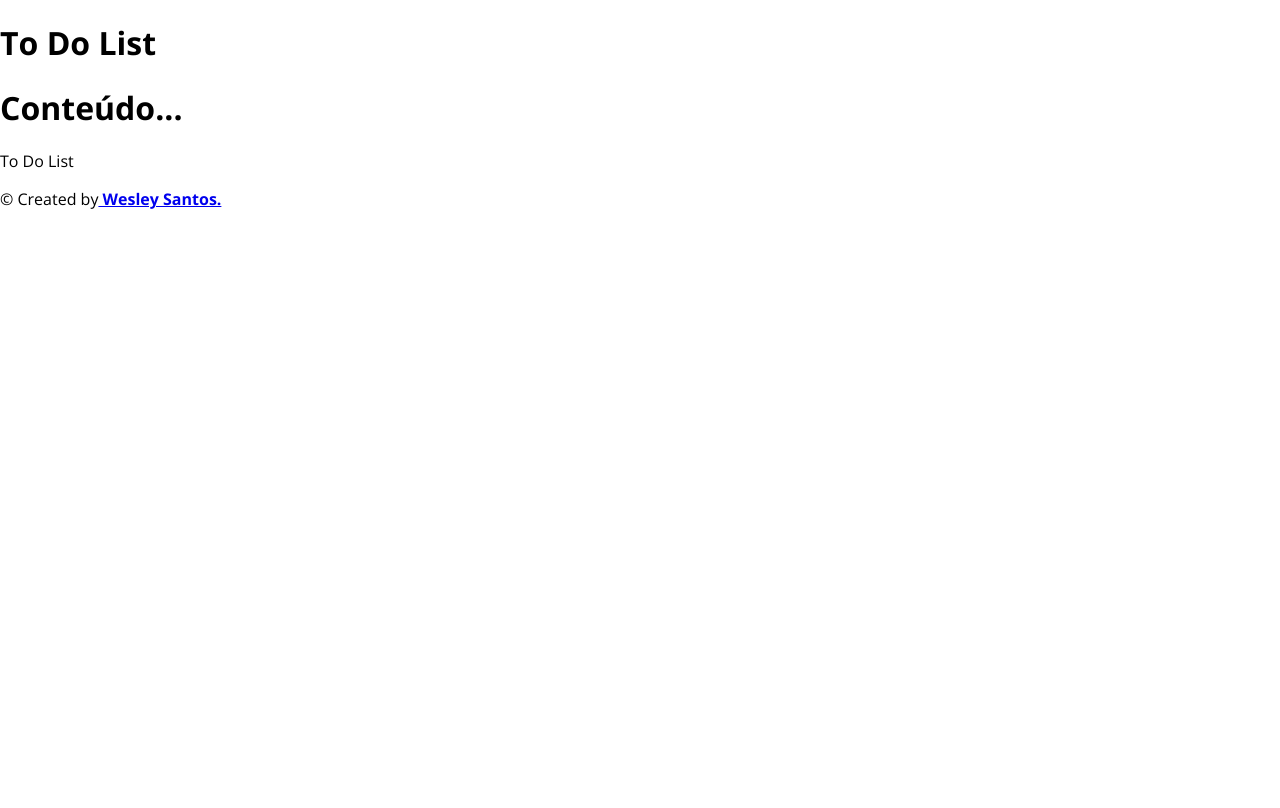
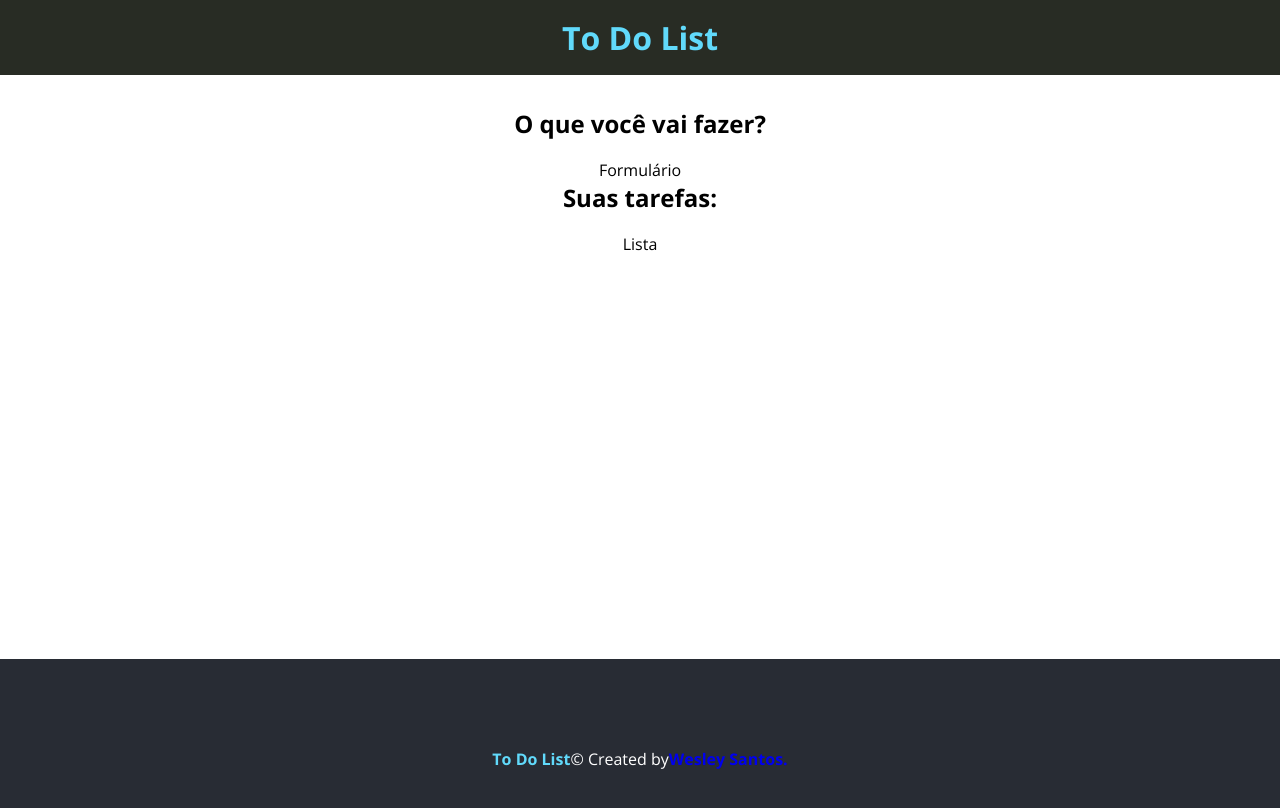
Before and after one commit to TitanCodeXD/To-do-List--Typescript, a React (Vite) app: page / in a window 1280 px wide. Shown: the top 808 px of the page. Built offline with nearby package versions, Linux system fonts and the light colour scheme.

Commit message:
Estilizações iniciais

```diff
--- a/src/App.css
+++ b/src/App.css
@@ -0,0 +1,9 @@
+.main {
+  min-height: 65vh;
+  text-align: center;
+  padding: 2em;
+}
+
+.main h2 {
+  margin-bottom: 0.8em;
+}
--- a/src/App.tsx
+++ b/src/App.tsx
@@ -10,7 +10,16 @@ function App() {
     <>
       <div>
         <Header />
-        <h1>Conteúdo...</h1>
+        <main className="main">
+          <div>
+            <h2>O que você vai fazer?</h2>
+            <p>Formulário</p>
+          </div>
+          <div>
+            <h2>Suas tarefas:</h2>
+            <p>Lista</p>
+          </div>
+        </main>
         <Footer />
       </div>
     </>
--- /dev/null
+++ b/src/components/Footer/Footer.css
@@ -0,0 +1,17 @@
+.footer {
+  height: 200px;
+  display: flex;
+  justify-content: center;
+  align-items: center;
+  background-color: #282c34;
+  color: #fff;
+}
+
+.footer span {
+  font-weight: bold;
+  color: #61dafb;
+}
+
+.footer a {
+  text-decoration: none;
+}
--- a/src/components/Footer/Footer.tsx
+++ b/src/components/Footer/Footer.tsx
@@ -1,6 +1,9 @@
+// CSS
+import "./Footer.css";
+
 const Footer = () => {
   return (
-    <footer>
+    <footer className="footer">
       <p>
         <span>To Do List</span>
       </p>
--- /dev/null
+++ b/src/components/Header/Header.css
@@ -0,0 +1,6 @@
+.header {
+  background-color: #282c24;
+  color: #61dafb;
+  text-align: center;
+  padding: 1em;
+}
--- a/src/components/Header/Header.tsx
+++ b/src/components/Header/Header.tsx
@@ -1,6 +1,9 @@
+// CSS
+import "./Header.css";
+
 const Header = () => {
   return (
-    <header>
+    <header className="header">
       <h1>
         <span>T</span>o <span>D</span>o <span>L</span>ist
       </h1>
--- a/src/index.css
+++ b/src/index.css
@@ -1,13 +1,11 @@
-/* ::root {
-  font-family: "Open Sans", sans-serif;
-  font-optical-sizing: auto;
-  font-style: normal;
-} */
-
-body {
+* {
   margin: 0;
   padding: 0;
   font-family: "Open Sans", sans-serif;
   font-optical-sizing: auto;
   font-style: normal;
 }
+
+.hide {
+  display: none !important;
+}
```
